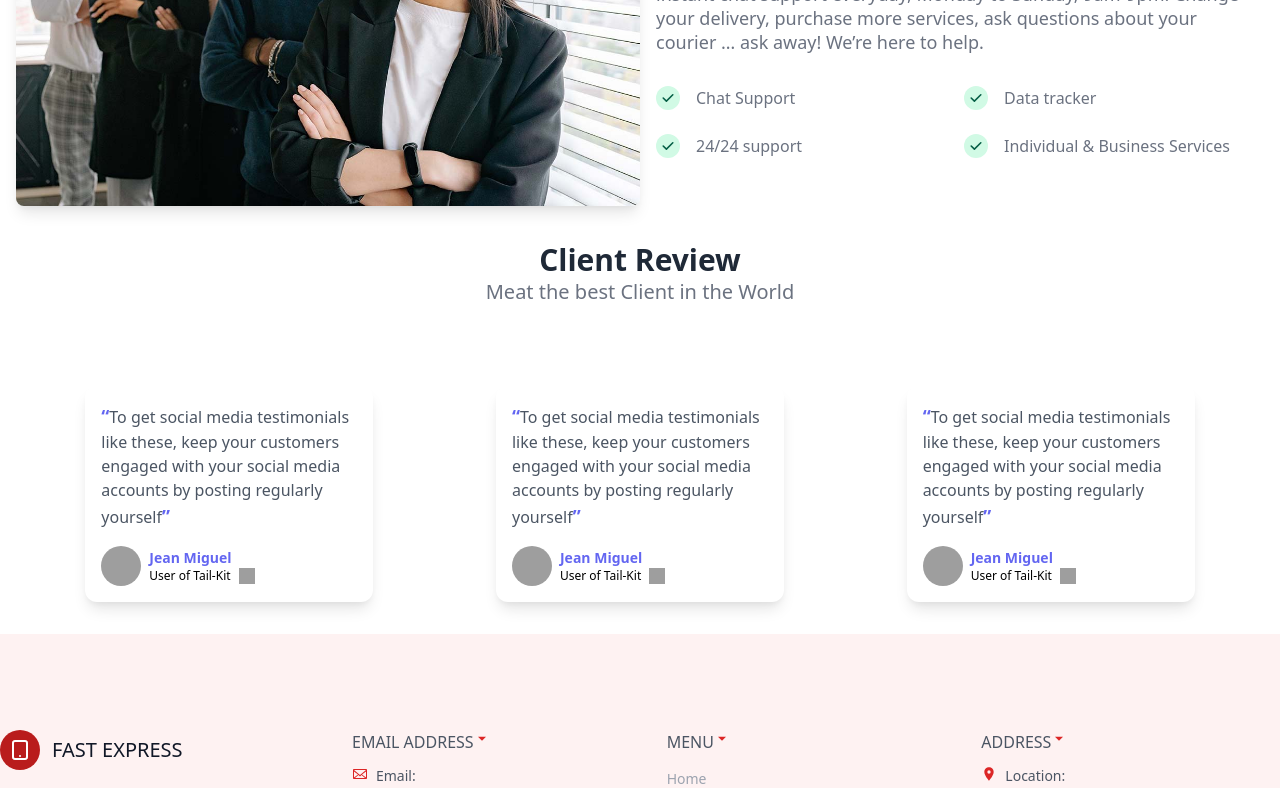
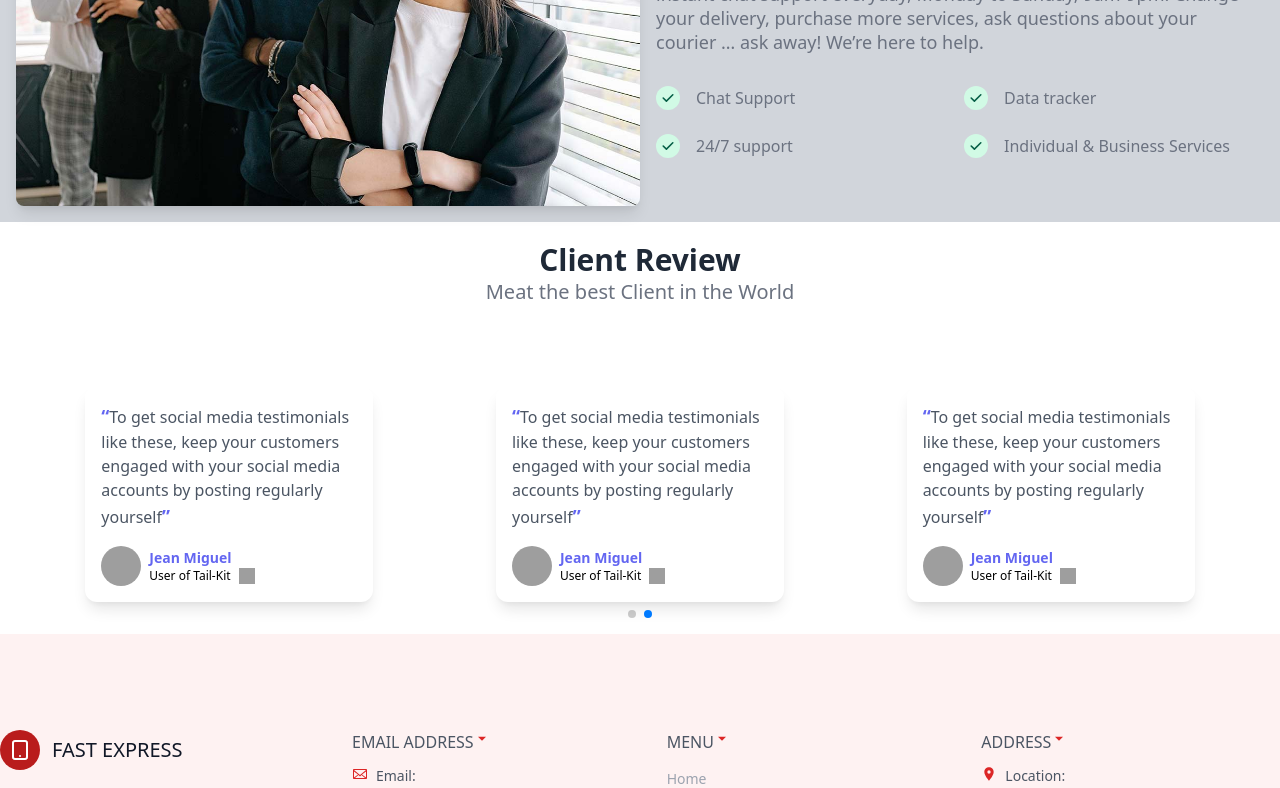
Before and after one commit to debuger317/Fast-Express, a React (Create React App) app in the folder frontend/: page / in a window 1280 px wide. Shown: the part 1740-2528 px from the top of the page. Built offline with nearby package versions, Linux system fonts and the light colour scheme; grey boxes are pictures that could not be loaded.

Commit message:
swiper added

```diff
--- a/frontend/src/component/reviews/Review.jsx
+++ b/frontend/src/component/reviews/Review.jsx
@@ -1,14 +1,17 @@
 import React from 'react';
-// import "swiper/swiper.min.css";
+import { Swiper, SwiperSlide } from 'swiper/react';
+import "swiper/swiper.min.css";
+import "swiper/components/pagination/pagination.min.css";
+import "swiper/components/navigation/navigation.min.css";
 
-// import { Swiper, SwiperSlide } from 'swiper/react';
-// import SwiperCore, {
-//     Autoplay,Pagination
-//   } from 'swiper/core';
+import SwiperCore, {
+    Autoplay, Pagination
+} from 'swiper/core';
 
 const Review = () => {
-    // SwiperCore.use([Pagination, Autoplay]);
+    SwiperCore.use([Pagination, Autoplay]);
     return (
+        <section>
             <div class="mt-5">
                 <p class="text-center text-3xl font-bold text-gray-800 dark:text-white">
                     Client Review
@@ -16,7 +19,14 @@ const Review = () => {
                 <p class="text-center mb-12 text-xl font-normal text-gray-500 dark:text-gray-200">
                     Meat the best Client in the World
                 </p>
-                <div  class="w-full flex flex-col md:flex-row gap-4 mb-8 md:mb-0 flex-between items-center p-8">
+                <Swiper spaceBetween={30} centeredSlides={false} autoplay={{
+                    "delay": 2500,
+                    "disableOnInteraction": false
+                }} pagination={{
+                    "clickable": true
+                }} className="mySwiper">
+                    <SwiperSlide>
+                        <div class="w-full flex flex-col md:flex-row gap-4 mb-8 md:mb-0 flex-between items-center p-8">
                             <div class="bg-white dark:bg-gray-800 w-72 shadow-lg mx-auto rounded-xl p-4">
                                 <p class="text-gray-600 dark:text-white">
                                     <span class="font-bold text-indigo-500 text-lg">
@@ -93,8 +103,89 @@ const Review = () => {
                                 </div>
                             </div>
                         </div>
-
+                    </SwiperSlide>
+                    <SwiperSlide>
+                        <div class="w-full flex flex-col md:flex-row gap-4 mb-8 md:mb-0 flex-between items-center p-8">
+                            <div class="bg-white dark:bg-gray-800 w-72 shadow-lg mx-auto rounded-xl p-4">
+                                <p class="text-gray-600 dark:text-white">
+                                    <span class="font-bold text-indigo-500 text-lg">
+                                        “
+                                    </span>
+                                    To get social media testimonials like these, keep your customers engaged with your social media accounts by posting regularly yourself
+                                    <span class="font-bold text-indigo-500 text-lg">
+                                        ”
+                                    </span>
+                                </p>
+                                <div class="flex items-center mt-4">
+                                    <a href="#" class="block relative">
+                                        <img alt="profil" src="/images/person/1.jpg" class="mx-auto object-cover rounded-full h-10 w-10 " />
+                                    </a>
+                                    <div class="flex flex-col ml-2 justify-between">
+                                        <span class="font-semibold text-indigo-500 text-sm">
+                                            Jean Miguel
+                                        </span>
+                                        <span class="dark:text-gray-400 text-xs flex items-center">
+                                            User of Tail-Kit
+                                            <img src="/icons/rocket.svg" class="ml-2 h-4 w-4" />
+                                        </span>
                                     </div>
+                                </div>
+                            </div>
+                            <div class="bg-white dark:bg-gray-800 w-72 shadow-lg mx-auto rounded-xl p-4">
+                                <p class="text-gray-600 dark:text-white">
+                                    <span class="font-bold text-indigo-500 text-lg">
+                                        “
+                                    </span>
+                                    To get social media testimonials like these, keep your customers engaged with your social media accounts by posting regularly yourself
+                                    <span class="font-bold text-indigo-500 text-lg">
+                                        ”
+                                    </span>
+                                </p>
+                                <div class="flex items-center mt-4">
+                                    <a href="#" class="block relative">
+                                        <img alt="profil" src="/images/person/1.jpg" class="mx-auto object-cover rounded-full h-10 w-10 " />
+                                    </a>
+                                    <div class="flex flex-col ml-2 justify-between">
+                                        <span class="font-semibold text-indigo-500 text-sm">
+                                            Jean Miguel
+                                        </span>
+                                        <span class="dark:text-gray-400 text-xs flex items-center">
+                                            User of Tail-Kit
+                                            <img src="/icons/rocket.svg" class="ml-2 h-4 w-4" />
+                                        </span>
+                                    </div>
+                                </div>
+                            </div>
+                            <div class="bg-white dark:bg-gray-800 w-72 shadow-lg mx-auto rounded-xl p-4">
+                                <p class="text-gray-600 dark:text-white">
+                                    <span class="font-bold text-indigo-500 text-lg">
+                                        “
+                                    </span>
+                                    To get social media testimonials like these, keep your customers engaged with your social media accounts by posting regularly yourself
+                                    <span class="font-bold text-indigo-500 text-lg">
+                                        ”
+                                    </span>
+                                </p>
+                                <div class="flex items-center mt-4">
+                                    <a href="#" class="block relative">
+                                        <img alt="profil" src="/images/person/1.jpg" class="mx-auto object-cover rounded-full h-10 w-10 " />
+                                    </a>
+                                    <div class="flex flex-col ml-2 justify-between">
+                                        <span class="font-semibold text-indigo-500 text-sm">
+                                            Jean Miguel
+                                        </span>
+                                        <span class="dark:text-gray-400 text-xs flex items-center">
+                                            User of Tail-Kit
+                                            <img src="/icons/rocket.svg" class="ml-2 h-4 w-4" />
+                                        </span>
+                                    </div>
+                                </div>
+                            </div>
+                        </div>
+                    </SwiperSlide>
+                </Swiper>
+            </div >
+        </section >
     );
 };
 
--- a/frontend/src/component/support/Support.jsx
+++ b/frontend/src/component/support/Support.jsx
@@ -3,8 +3,8 @@ import supportTeam from '../../assets/images/support-team.jpg';
 
 const Support = () => {
     return (
-        <div>
-            <div class="max-w-screen-xl p-4 bg-white dark:bg-gray-800 mx-auto px-4 sm:px-6 lg:px-8 relative py-26 lg:mt-20">
+        <section>
+            <div class=" bg-gray-300 max-w-screen-xl p-4 bg-white dark:bg-gray-800 mx-auto px-4 sm:px-6 lg:px-8 relative py-26 lg:mt-20">
                 <div class="relative">
                     <div class="lg:grid lg:grid-flow-row-dense lg:grid-cols-2 lg:gap-8 lg:items-center">
                         <div class="lg:col-start-2 lg:max-w-2xl ml-auto">
@@ -53,7 +53,7 @@ const Support = () => {
                                             </svg>
                                         </span>
                                         <span class="ml-4 text-base leading-6 font-medium text-gray-500 dark:text-gray-200">
-                                            24/24 support
+                                            24/7 support
                                         </span>
                                     </div>
                                 </li>
@@ -90,9 +90,7 @@ const Support = () => {
                     </div>
                 </div>
             </div>
-
-        </div>
+        </section>
     )
 }
-
 export default Support;
```
Also changed, not shown: 1 other file (tests, documents, lock files or other folders). Lines whose indentation alone changed are shown as unchanged.
